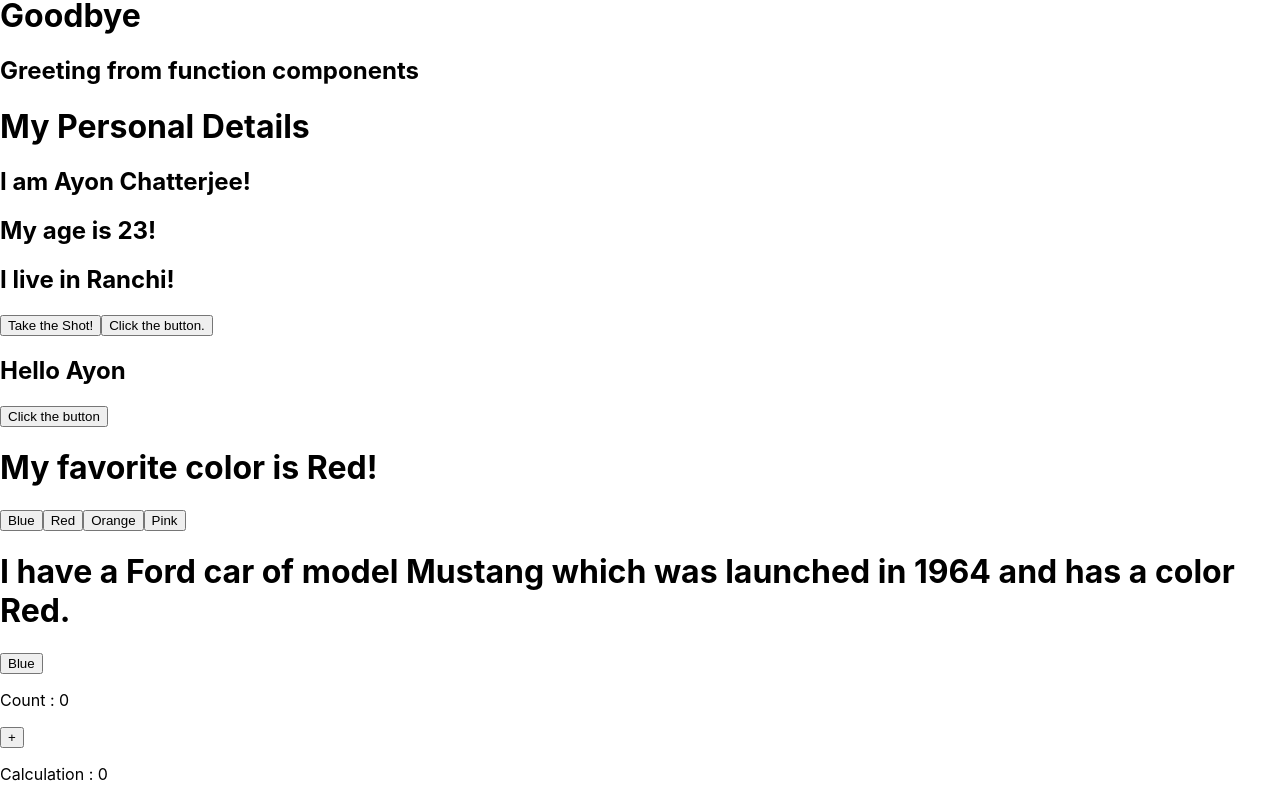
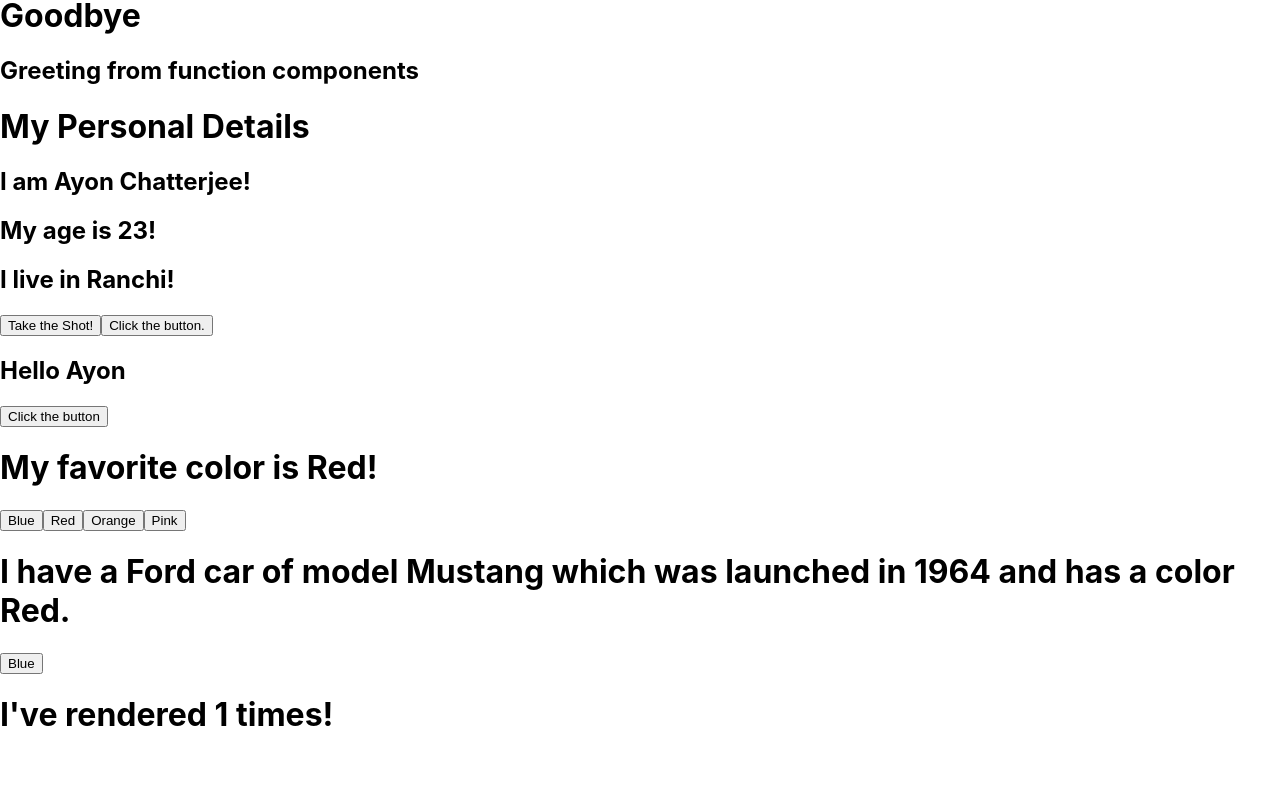
Before and after one commit to AyonChatterjee/JavaScript-and-React-Tutorials, a React (Create React App) app in the folder React Tutorials/my_react_tutorials/: page / in a window 1280 px wide. Shown: the part 566-1366 px from the top of the page. After the commit the page ends 1321 px from the top, so only its background shows below. Built offline with nearby package versions, Linux system fonts and the light colour scheme.

Commit message:
Effects Cleanup with useEffects

```diff
--- a/React Tutorials/my_react_tutorials/src/index.js
+++ b/React Tutorials/my_react_tutorials/src/index.js
@@ -41,7 +41,7 @@
     <Parent />
     <FavoriteColor />
     <Car/>
-    <Counter/>
+    <Timer />
   </React.StrictMode>
 );
 
--- a/React Tutorials/my_react_tutorials/src/useEffect.jsx
+++ b/React Tutorials/my_react_tutorials/src/useEffect.jsx
@@ -1,20 +1,23 @@
 import { useState , useEffect } from "react";
 import React from "react";
 
-function Counter() {
+
+// Some effects require cleanup to reduce memory leaks.
+// Timeouts, subscriptions, event listeners, and other effects that are no longer needed should be disposed.
+// We do this by including a return function at the end of the useEffect Hook.
+
+function Timer() {
     const [count , setCount] = useState(0) ;
-    const [calculation, setCalculation] = useState(0);
 
     useEffect(() => {
-        setCalculation(() => count * 2) ;
-    } , [count]) ;
+        let timer = setTimeout(() => {
+            setCount((count) => count + 1) ;
+        } , 1000) ;
 
-    return (
-        <>
-        <p>Count : {count}</p>
-        <button onClick={() => setCount((c) => c + 1)}>+</button>
-        <p>Calculation : {calculation}</p>
-        </>
-    ) ;
+        return() => clearTimeout(timer)
+    } , []) ;
+
+    return <h1>I've rendered {count} times! </h1>
 }
-export default Counter;
+
+export default Timer;
```
